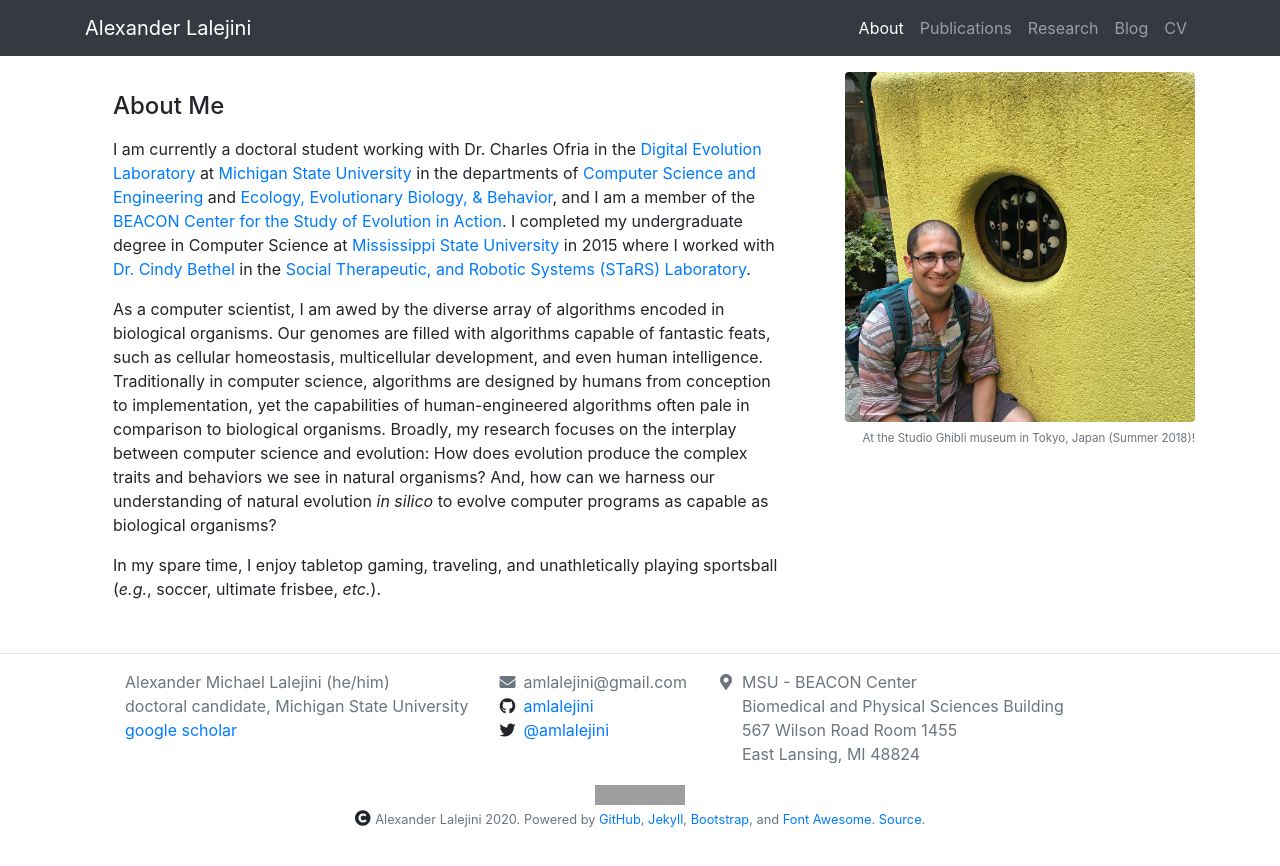
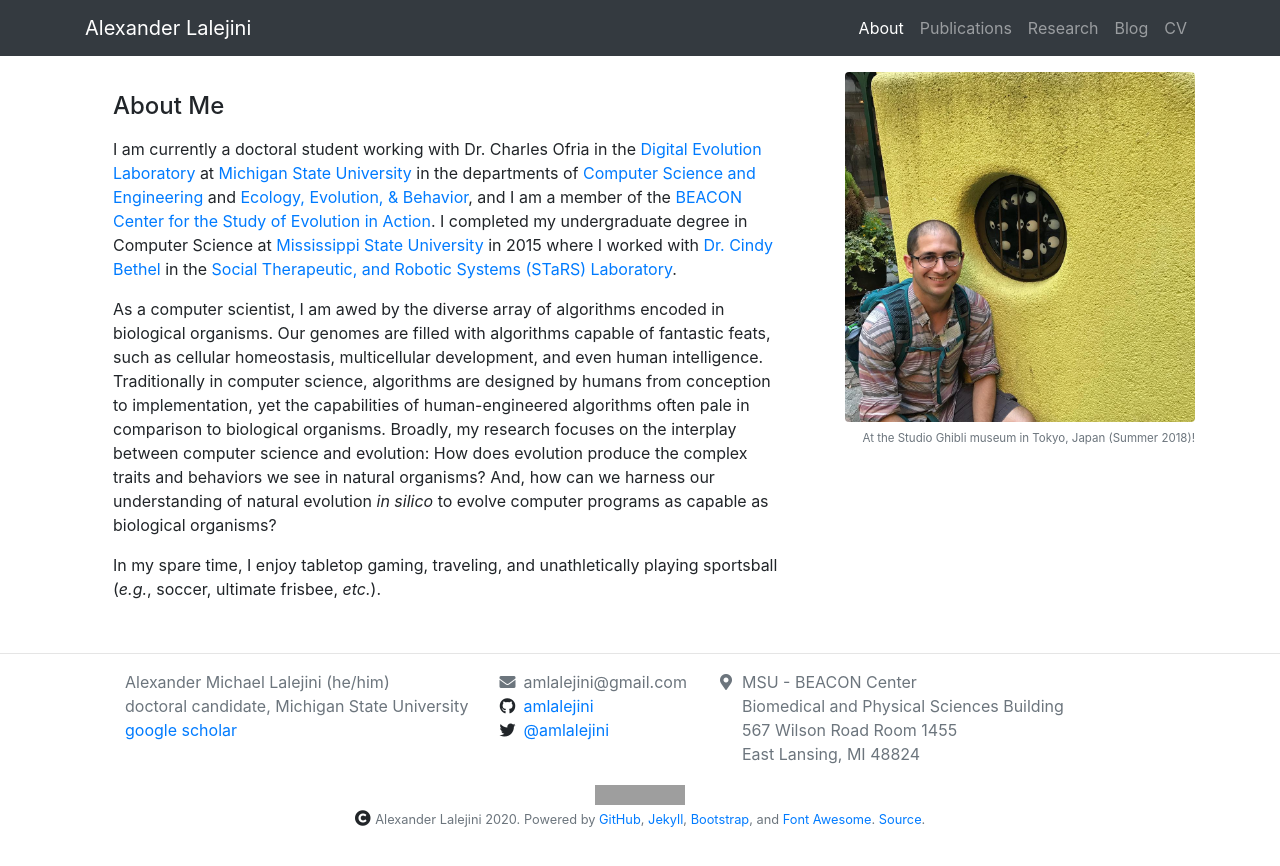
Before and after one commit to amlalejini/amlalejini.github.io, a Jekyll site: the page built from index.md, in a window 1280 px wide. Shown: the top 866 px of the page. Built offline with Jekyll 4.4.1, drawn with Linux system fonts in a browser that asks for light colours; nearby versions of some CDN libraries; grey boxes are pictures that could not be loaded.

Commit message:
update eeb link on home page

```diff
--- a/index.md
+++ b/index.md
@@ -6,7 +6,7 @@
   I am currently a doctoral student working with Dr. Charles Ofria in the
   [Digital Evolution Laboratory](http://devolab.msu.edu/) at [Michigan State University](https://msu.edu/)
   in the departments of [Computer Science and Engineering](http://cse.msu.edu/)
-  and [Ecology, Evolutionary Biology, & Behavior](https://eebb.natsci.msu.edu/),
+  and [Ecology, Evolution, & Behavior](https://eeb.msu.edu/),
   and I am a member of the [BEACON Center for the Study of Evolution in Action](https://beacon-center.org/).
   I completed my undergraduate degree in Computer Science at [Mississippi State University](https://www.msstate.edu/)
   in 2015 where I worked with [Dr. Cindy Bethel](https://www.cindybethel.com/)
```
